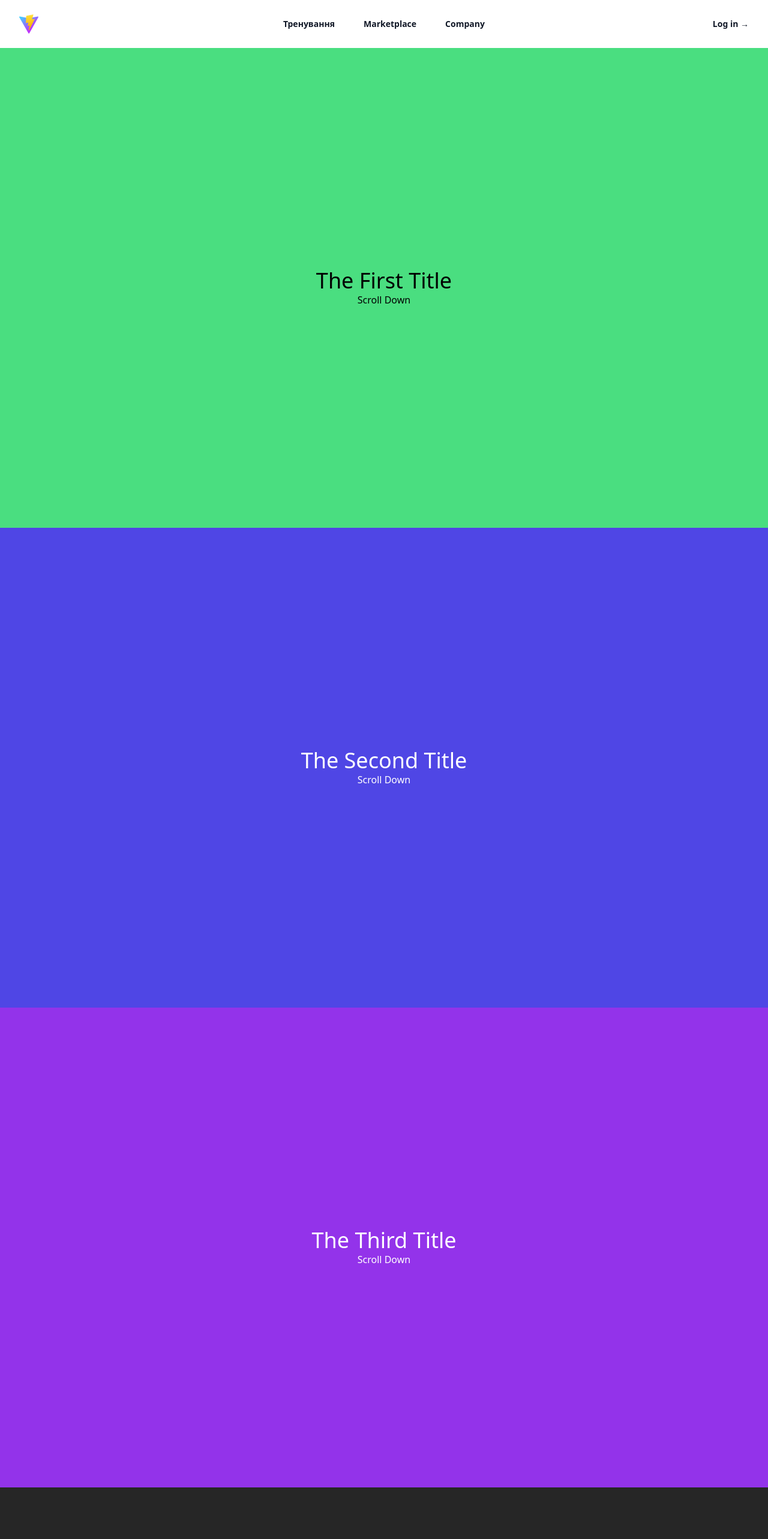
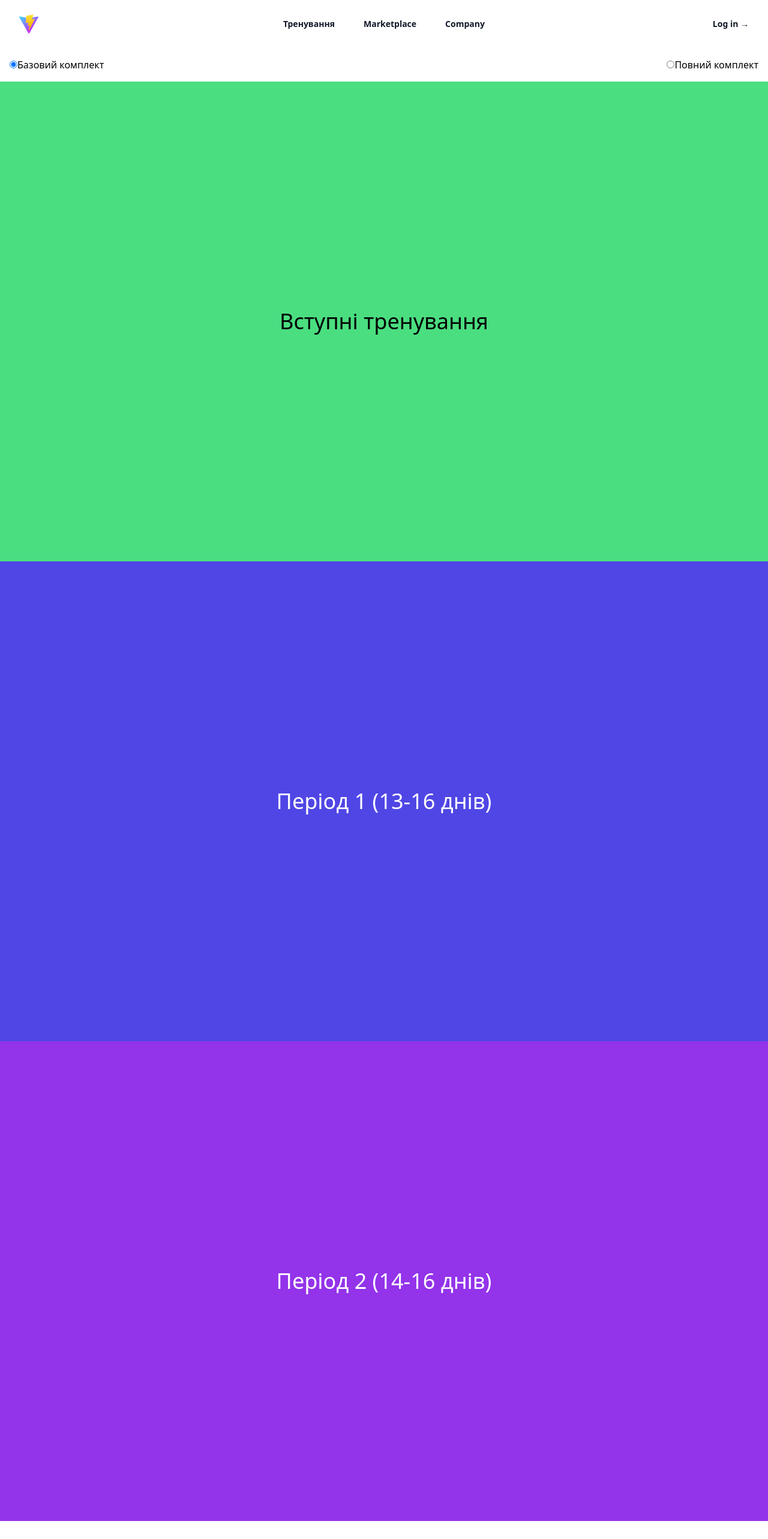
Before and after one commit to Yaroslavvvvvvvv/stp, a Vue app: page /beginner_kits in a window 1280 px wide. Shown: the top 2566 px of the page at 60% size. After the commit the page ends 2536 px from the top, so only its background shows below. Built offline with nearby package versions, Linux system fonts and the light colour scheme.

Commit message:
start begginer kits

```diff
--- a/src/views/kits/BeginnerKits.vue
+++ b/src/views/kits/BeginnerKits.vue
@@ -1,23 +1,41 @@
 <script setup>
+import {ref} from 'vue';
+
+const selectedSet = ref('basic');
 
 </script>
 
 <template>
-  <div class="relative">
+  <div class="flex justify-between">
+    <div class="m-4">
+      <input type="radio" id="basic" value="basic" v-model="selectedSet"/>
+      <label for="basic">Базовий комплект</label>
+    </div>
+    <div class="m-4">
+      <input type="radio" id="full" value="full" v-model="selectedSet"/>
+      <label for="full">Повний комплект</label>
+    </div>
+  </div>
+  <div class="relative" v-if="selectedSet === 'basic'">
     <div class="sticky top-0 h-screen flex flex-col items-center justify-center bg-green-400">
-      <h2 class="text-4xl">The First Title</h2>
-      <p>Scroll Down</p>
+      <h2 class="text-4xl">Вступні тренування</h2>
     </div>
     <div class="sticky top-0 h-screen flex flex-col items-center justify-center bg-indigo-600 text-white">
-      <h2 class="text-4xl">The Second Title</h2>
-      <p>Scroll Down</p>
+      <h2 class="text-4xl">Період 1 (13-16 днів)</h2>
     </div>
     <div class="sticky top-0 h-screen flex flex-col items-center justify-center bg-purple-600 text-white">
-      <h2 class="text-4xl">The Third Title</h2>
-      <p>Scroll Down</p>
+      <h2 class="text-4xl">Період 2 (14-16 днів)</h2>
     </div>
-    <div class="sticky top-0 h-screen flex flex-col items-center justify-center bg-neutral-800 text-white">
-      <h2 class="text-4xl">The Fourth Title</h2>
+  </div>
+  <div class="relative" v-if="selectedSet === 'full'">
+    <div class="sticky top-0 h-screen flex flex-col items-center justify-center bg-green-400">
+      <h2 class="text-4xl">Вступні тренування</h2>
+    </div>
+    <div class="sticky top-0 h-screen flex flex-col items-center justify-center bg-indigo-600 text-white">
+      <h2 class="text-4xl">Період 1 (13-16 днів)</h2>
+    </div>
+    <div class="sticky top-0 h-screen flex flex-col items-center justify-center bg-purple-600 text-white">
+      <h2 class="text-4xl">Період 2 (14-16 днів)</h2>
     </div>
   </div>
 </template>
```
